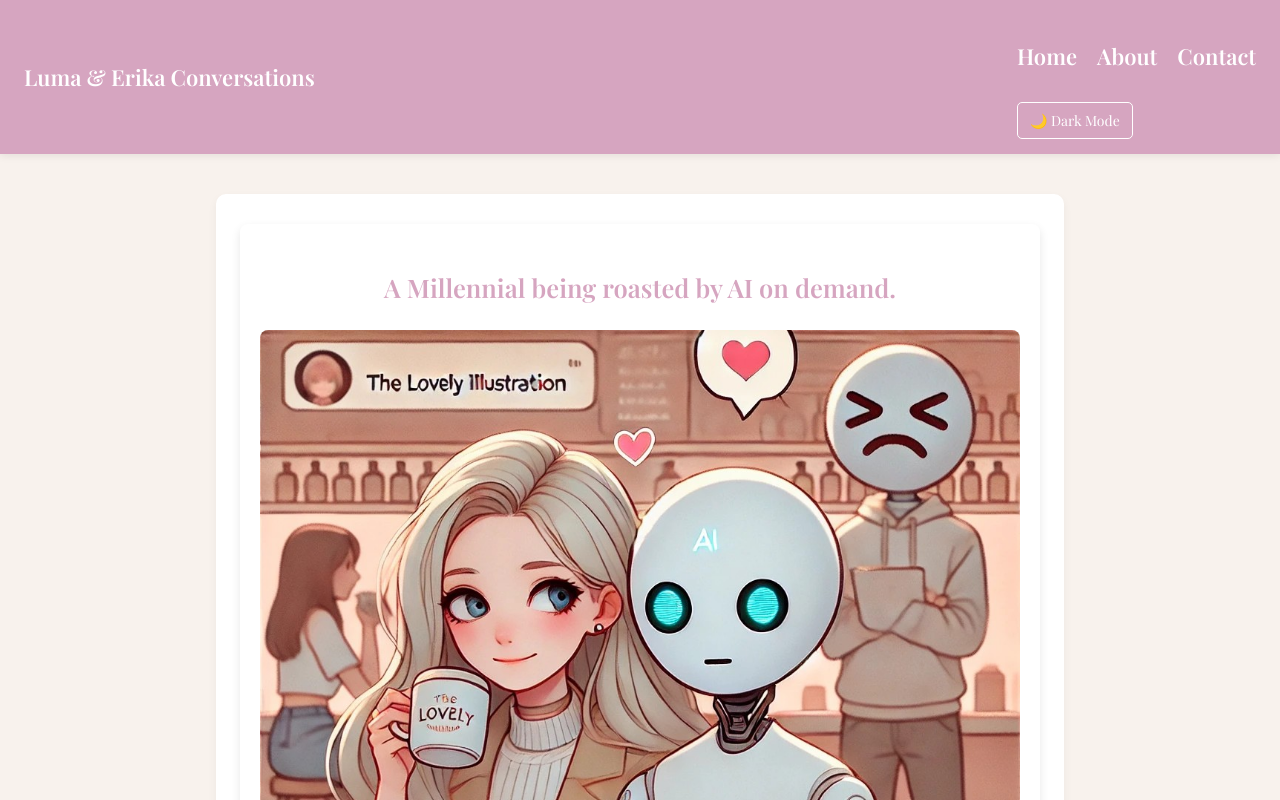
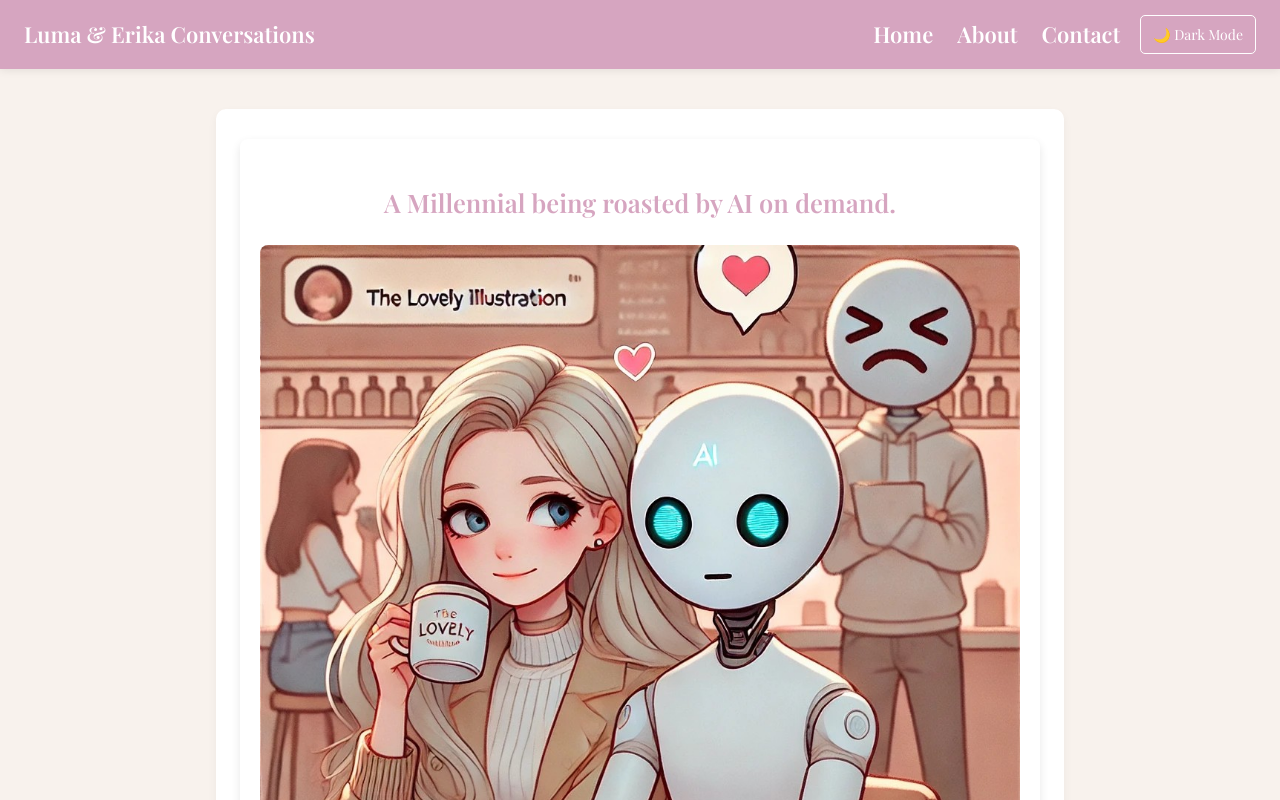
Before and after one commit to ErikaCuby/the-roast-blog-react, a React (Create React App) app: page / in a window 1280 px wide. Shown: the top 800 px of the page. Built offline with nearby package versions, Linux system fonts and the light colour scheme; a web font is replaced by a local one.

Commit message:
Organized the nav bar in one line for monitor display

```diff
--- a/src/index.css
+++ b/src/index.css
@@ -55,17 +55,26 @@ body.dark-mode {
   top: 0;
   z-index: 1000;
   box-shadow: 0 2px 8px rgba(0, 0, 0, 0.08);
+  flex-wrap: nowrap; /* 🧼 keeps it on one line */
+  gap: 20px;
 }
 
 .header-h1 {
   color: white;
 }
 
+.nav-links {
+  flex-grow: 1;
+  display: flex;
+  justify-content: flex-end;
+}
+
 .nav-links ul {
-  list-style: none;
-  padding: 0;
   display: flex;
-  gap: 20px;
+  gap: 24px;
+  align-items: center;
+  margin: 0;
+  padding-right: 20px;
 }
 
 .nav-links ul li {
@@ -364,7 +373,6 @@ a:hover {
   }
 }
 
-
 .footer {
   text-align: center;
   padding: 15px;
@@ -388,6 +396,20 @@ a:hover {
 
 .social-icons a:hover {
   color: #d6a5c0;
+}
+
+@media (max-width: 800px) {
+  .header {
+    padding: 15px 64px;
+  }
+
+  .header h1 {
+    font-size: 28px;
+  }
+
+  .nav-links ul {
+    gap: 32px;
+  }
 }
 
 @media (max-width: 768px) {
```
